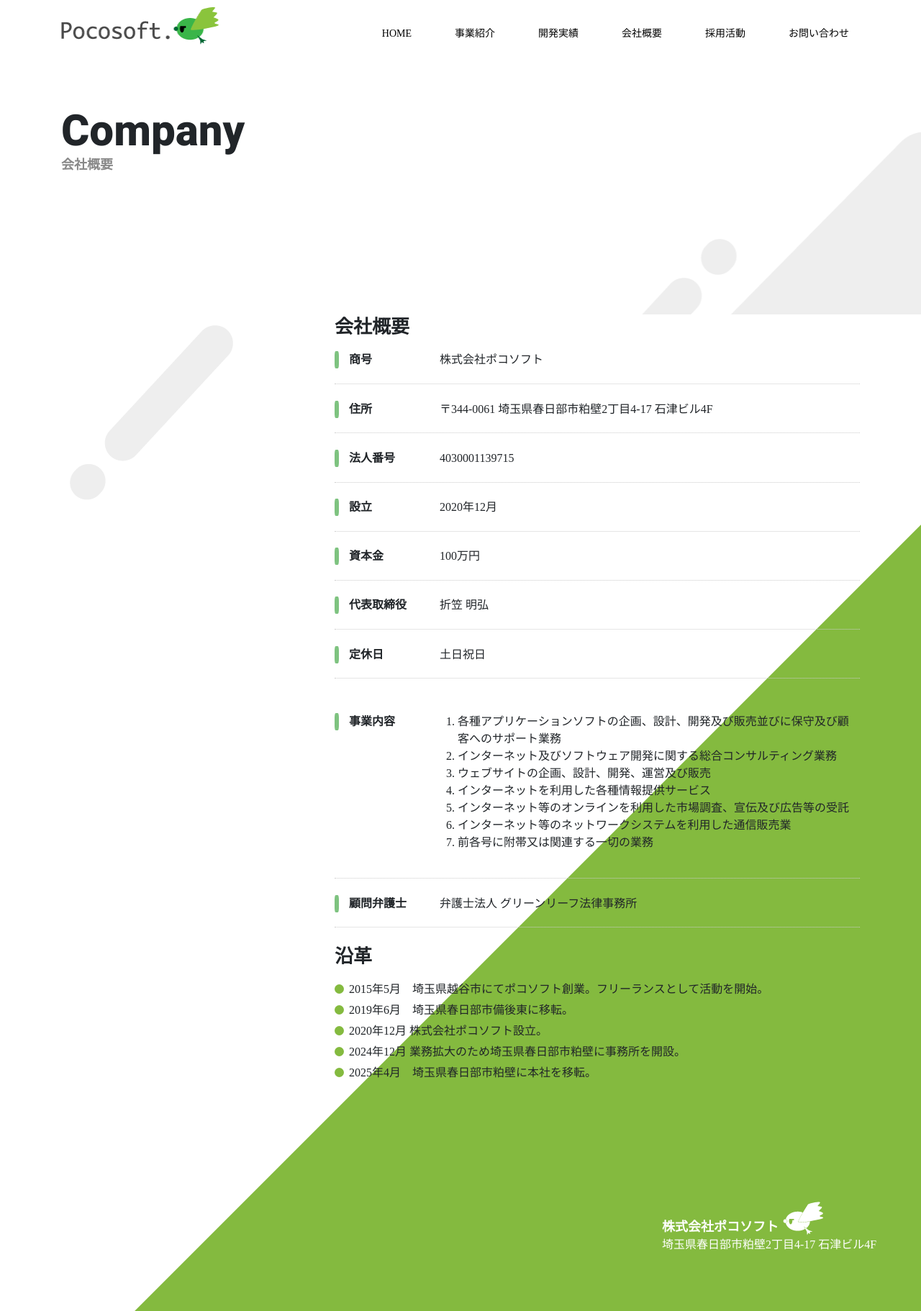
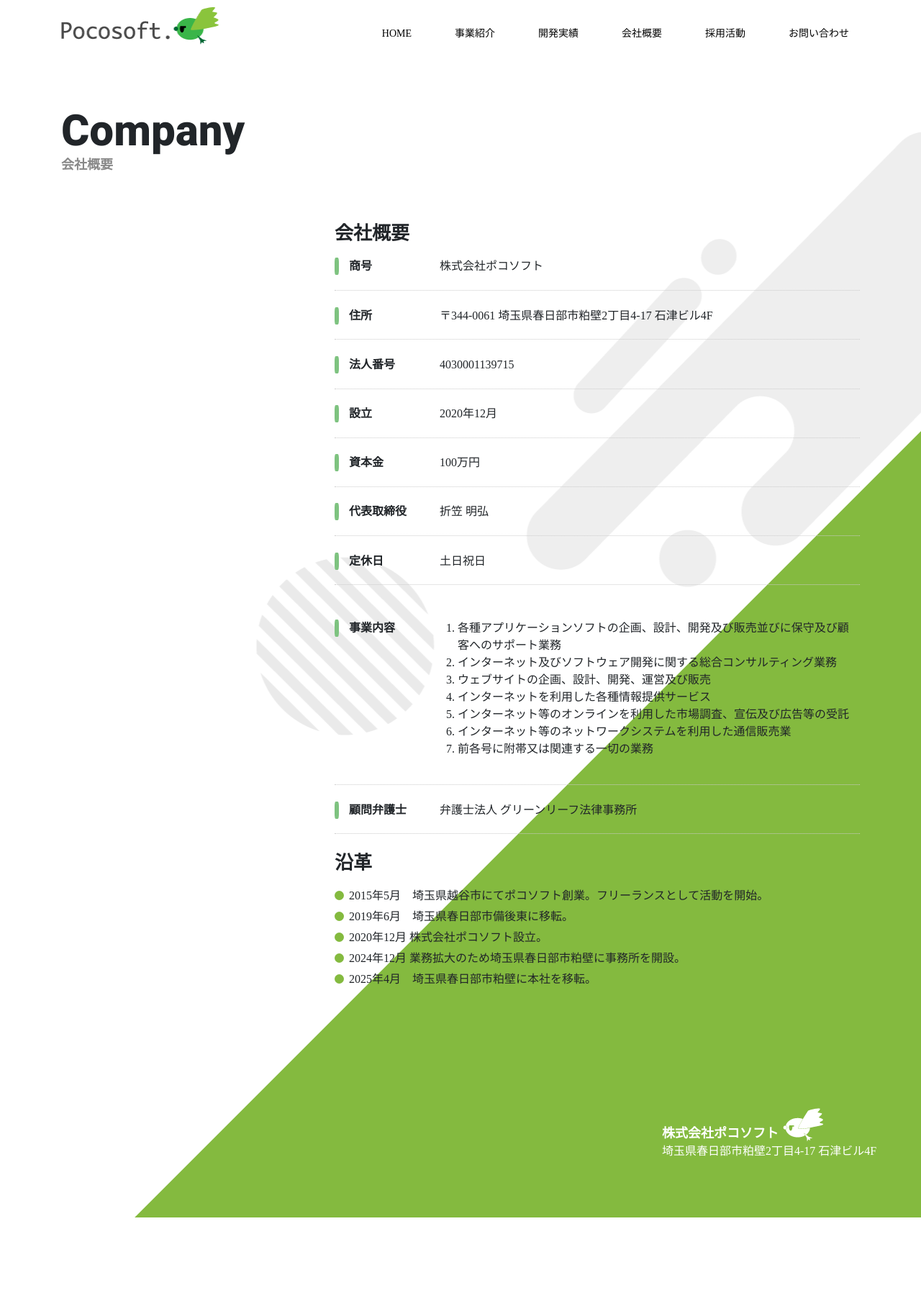
Before and after one commit to pocosoft/pocosoft.github.io, a Jekyll site: the page built from company.md, in a window 1280 px wide. Shown: the whole page at 72% size. Built offline with Jekyll 4.4.1, drawn with Linux system fonts in a browser that asks for light colours; nearby versions of some CDN libraries; after the commit the page ends 1692 px from its top, so only the background shows below that.

Commit message:
会社HP、会社概要のみ、背景が透過していない。

```diff
--- a/_layouts/company.html
+++ b/_layouts/company.html
@@ -12,8 +12,6 @@
       </div>
     </div>
   </div>
-</section>
-<section id="summary">
   <div class="container">
     <div class="row">
       <div class="col-md-8 offset-md-4">
--- a/static/css/style.css
+++ b/static/css/style.css
@@ -300,21 +300,21 @@
   background-position: center top;
   margin-top: 150px;
 }
-#works h3, #message h3, #summary h3, #business h3, #contact h3, #reqruit h3 {
+#works h3, #message h3, #business h3, #contact h3, #reqruit h3 {
   margin-bottom: 15px;
 }
-#works ul, #summary ul, #business ul {
+#works ul, #message ul, #business ul {
   padding-left:0;
   list-style-type: none;
 }
-#works ul li + li, #summary ul li + li, #business ul li + li {
+#works ul li + li, #message ul li + li, #business ul li + li {
   margin-top: 5px;
 }
-#works ul li, #summary ul li, #business ul li {
+#works ul li, #message ul li, #business ul li {
   position: relative;
   padding-left: 20px;
 }
-#works ul li:before, #summary ul li:before, #business ul li:before {
+#works ul li:before, #message ul li:before, #business ul li:before {
   content: "";
   position: absolute;
   top: .3em;
@@ -421,36 +421,30 @@
   background-repeat: no-repeat;
   background-position: center top;
   margin-top: 150px;
-}
-#summary {
-  background-image: url(../images/summary-bg.png);
-  background-repeat: no-repeat;
-  background-position: center top;
   padding-bottom: 80px;
 }
-#summary dl {
+#message dl {
   border-bottom: 1px dotted #ccc;
   margin-bottom: 1.4rem;
   padding-bottom: 0.8rem;
 }
-#summary dl dt {
+#message dl dt {
   display: inline-block;
   float: left;
   width: 20%;
 }
-#summary dl dd {
+#message dl dd {
   display: inline-block;
   width: 80%;
 }
-#summary dl dd ol {
+#message dl dd ol {
   padding-left: 25px;
 }
-#summary dl dt {}
-#summary dl dt {
+#message dl dt {
   position: relative;
   padding-left: 20px;
 }
-#summary dl dt:before {
+#message dl dt:before {
   content: "";
   position: absolute;
   top: 0;
```
